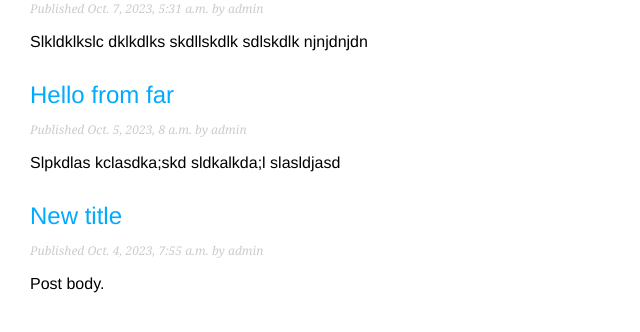
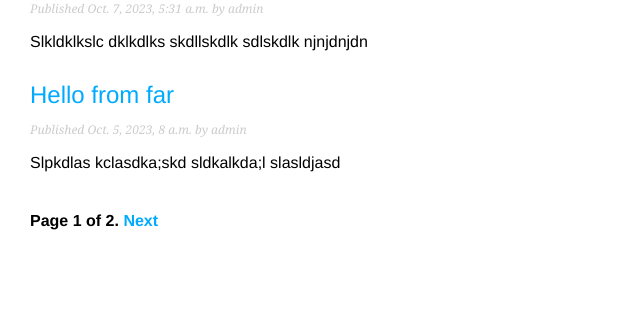
Before and after one commit to AshurovMuhammad/blog_app_dj2x, a Django app: page /blog/ in a window 1280 px wide. Shown: the part 278-610 px from the top of the page, without its empty margins (0-640 px from the left). Run offline with Django 4.2, Linux system fonts and the light colour scheme; data comes from the database, SQL or seed files in the repository; both versions use the stored data as it was after the commit.

Commit message:
Finish 1 qism

```diff
--- a/blog/templates/blog/post/list.html
+++ b/blog/templates/blog/post/list.html
@@ -15,4 +15,5 @@
     </p>
     {{ post.body|truncatewords:30|linebreaks }}
   {% endfor %}
+  {% include "pagination.html" with page=page_obj %}
 {% endblock %}
--- /dev/null
+++ b/blog/templates/pagination.html
@@ -0,0 +1,13 @@
+<div class="pagination">
+  <span class="step-links">
+    {% if page.has_previous %}
+      <a href="?page={{ page.previous_page_number }}">Previous</a>
+    {% endif %}
+    <span class="current">
+      Page {{ page.number }} of {{ page.paginator.num_pages }}.
+    </span>
+      {% if page.has_next %}
+        <a href="?page={{ page.next_page_number }}">Next</a>
+      {% endif %}
+  </span>
+</div>
--- a/blog/urls.py
+++ b/blog/urls.py
@@ -4,7 +4,8 @@
 app_name = 'blog'
 urlpatterns = [
     # post views
-    path('', views.post_list, name='post_list'),
+    # path('', views.post_list, name='post_list'),
+    path('', views.PostListView.as_view(), name='post_list'),
     path('<int:year>/<int:month>/<int:day>/<slug:post>/',
          views.post_detail, name='post_detail'),
 ]
--- a/blog/views.py
+++ b/blog/views.py
@@ -1,11 +1,28 @@
 from django.shortcuts import render, get_object_or_404
 from .models import Post
+from django.core.paginator import Paginator, EmptyPage, PageNotAnInteger
+from django.views.generic import ListView
+
+
+class PostListView(ListView):
+    queryset = Post.published.all()
+    context_object_name = 'posts'
+    paginate_by = 3
+    template_name = 'blog/post/list.html'
 
 
 # Create your views here.
 def post_list(request):
-    posts = Post.published.all()
-    return render(request, 'blog/post/list.html', {'posts': posts})
+    object_list = Post.published.all()
+    paginator = Paginator(object_list, 3)
+    page = request.GET.get('page')
+    try:
+        posts = paginator.page(page)
+    except PageNotAnInteger:
+        posts = paginator.page(1)
+    except EmptyPage:
+        posts = paginator.page(paginator.num_pages)
+    return render(request, 'blog/post/list.html', {'page': page, 'posts': posts})
 
 
 def post_detail(request, year, month, day, post):
```
Also changed, not shown: db.sqlite3.
